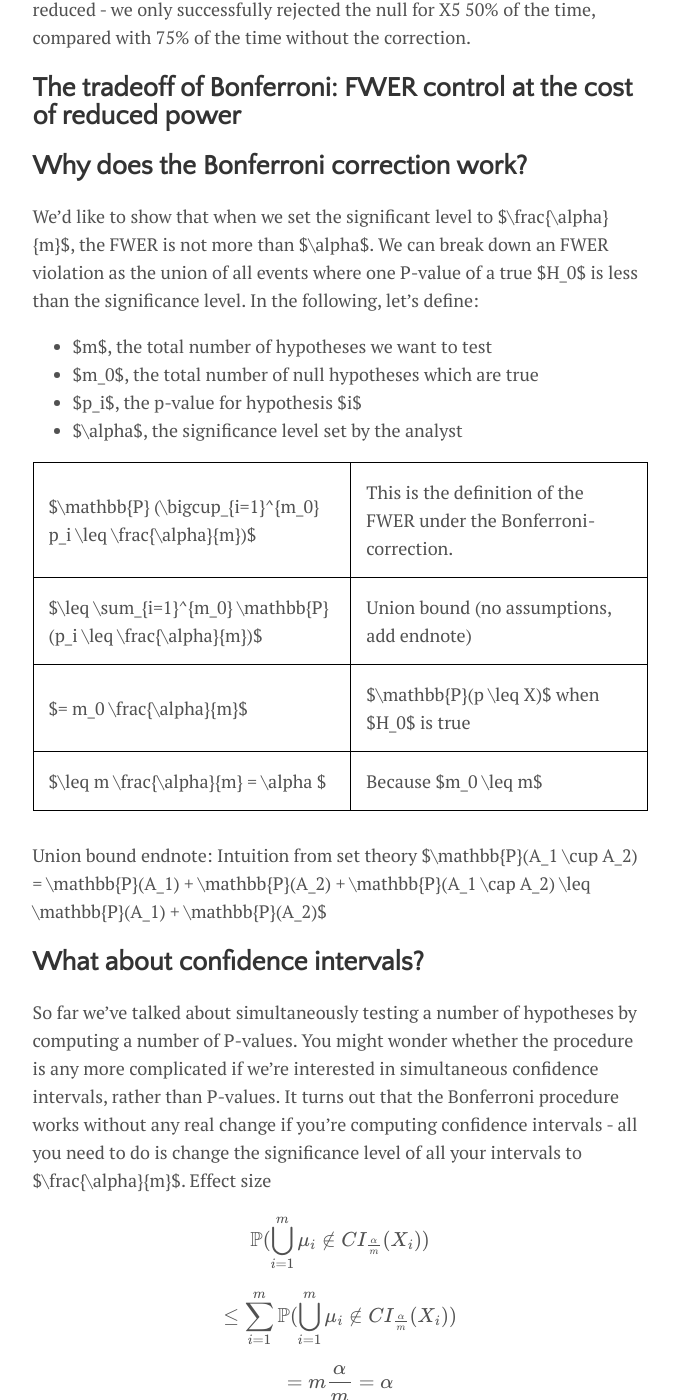
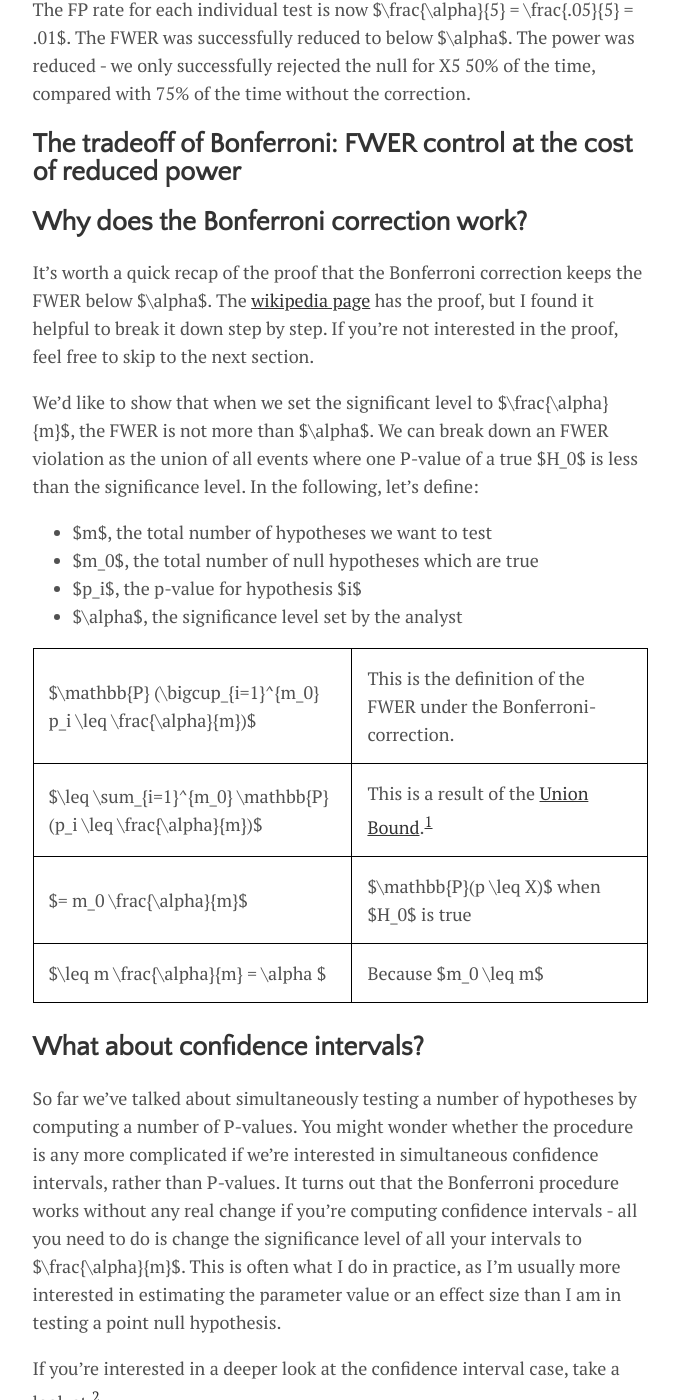
Before and after one commit to lmc2179/lmc2179.github.io, a Jekyll site: the page built from drafts/fwer.md, in a window 1280 px wide and 1400 px high, scrolled down 5493 px. Shown: the whole window, without its empty margins (300-979 px from the left). Built offline with Jekyll 4.4.1, drawn with Linux system fonts in a browser that asks for light colours; our own code applies the rules of GitHub Pages for plain Markdown files; formulas are drawn with MathJax 3; some of the changed text lies outside the part shown.

Commit message:
Update fwer.md

````diff
--- a/drafts/fwer.md
+++ b/drafts/fwer.md
@@ -10,6 +10,7 @@ Almost as soon as we start thinking of data analysis as opportunities to test hy
 
 - When we have an A/B test with more variants than just "Test" and "Control" and we want to compare them all to each other
 - When we want to compare the out-of-sample error rates of multiple machine learning models to each other
+- We want to known what happens when we choose one of the many possible subsets of features in a ML model
 - When we want to look at the significance of many coefficients in a multiple regression at the same time
 
 However, this needs to be handled more carefully than simply computing a pile of P-values and rejecting whichever ones are smaller than $\alpha$. For any given hypothesis test, we have a false positive rate of $\alpha$; we spend a lot of time making sure our test procedures keep the likelihood of a false positive below $\alpha$. But this guarantee *doesn't* hold up when we test multiple hypotheses.
@@ -159,6 +160,8 @@ The power was reduced - we only successfully rejected the null for X5 50% of the
 
 ## Why does the Bonferroni correction work?
 
+It's worth a quick recap of the proof that the Bonferroni correction keeps the FWER below $\alpha$. The [wikipedia page](https://en.wikipedia.org/wiki/Bonferroni_correction#Definition) has the proof, but I found it helpful to break it down step by step. If you're not interested in the proof, feel free to skip to the next section.
+
 We'd like to show that when we set the significant level to $\frac{\alpha}{m}$, the FWER is not more than $\alpha$. We can break down an FWER violation as the union of all events where one P-value of a true $H_0$ is less than the significance level. In the following, let's define:
 
 - $m$, the total number of hypotheses we want to test
@@ -168,24 +171,19 @@ We'd like to show that when we set the significant level to $\frac{\alpha}{m}$,
 
 |---|---|
 |  $\mathbb{P} (\bigcup_{i=1}^{m_0} p_i \leq \frac{\alpha}{m})$   | This is the definition of the FWER under the Bonferroni-correction. |
-| $\leq \sum_{i=1}^{m_0} \mathbb{P}(p_i \leq \frac{\alpha}{m})$     |  Union bound (no assumptions, add endnote) |
+| $\leq \sum_{i=1}^{m_0} \mathbb{P}(p_i \leq \frac{\alpha}{m})$     |  This is a result of the [Union Bound](https://en.wikipedia.org/wiki/Boole%27s_inequality).<sup>[1](#foot1)</sup> |
 |  $= m_0 \frac{\alpha}{m}$  |  $\mathbb{P}(p \leq X)$ when $H_0$ is true |
 | $\leq m \frac{\alpha}{m} = \alpha $ | Because $m_0 \leq m$ |
 
-Union bound endnote: Intuition from set theory $\mathbb{P}(A_1 \cup A_2) = \mathbb{P}(A_1) + \mathbb{P}(A_2) + \mathbb{P}(A_1 \cap A_2) \leq \mathbb{P}(A_1) + \mathbb{P}(A_2)$
-
 ## What about confidence intervals?
 
-So far we've talked about simultaneously testing a number of hypotheses by computing a number of P-values. You might wonder whether the procedure is any more complicated if we're interested in simultaneous confidence intervals, rather than P-values. It turns out that the Bonferroni procedure works without any real change if you're computing confidence intervals - all you need to do is change the significance level of all your intervals to $\frac{\alpha}{m}$. Effect size
+So far we've talked about simultaneously testing a number of hypotheses by computing a number of P-values. You might wonder whether the procedure is any more complicated if we're interested in simultaneous confidence intervals, rather than P-values. It turns out that the Bonferroni procedure works without any real change if you're computing confidence intervals - all you need to do is change the significance level of all your intervals to $\frac{\alpha}{m}$. This is often what I do in practice, as I'm usually more interested in estimating the parameter value or an effect size than I am in testing a point null hypothesis.
 
-$$\mathbb{P} (\bigcup_{i=1}^{m} \mu_i \notin CI_{\frac{\alpha}{m}}(X_i) )$$
-
-$$\leq \sum_{i=1}^{m} \mathbb{P}(\bigcup_{i=1}^{m} \mu_i \notin CI_{\frac{\alpha}{m}}(X_i) )$$
-
-$$= m \frac{\alpha}{m} = \alpha$$
-
+If you're interested in a deeper look at the confidence interval case, take a look at <sup>[2](#foot2)</sup>.
 
 ## A more powerful procedure for P-values: Bonferroni-Holm
+
+The Bonferroni correction has a lot going for it! It's easy to use
 
 ```python
 is_significant = multipletests(p_values, method='holm', alpha=.05)[0]
@@ -217,6 +215,21 @@ FWER is an intuitive analogue to the usual False Positive (Type I Error) rate. H
 
 **Criticism 2**: Type I error rates of point hypotheses are not what we care about. We care about high-quality estimates of the parameters. The problematic aspects of multiple comparisons disappear if we view them from a Bayesian Perspective and fit a hierarchical model that uses all the information in the data.
 
-This is one aspect of a broader criticism of NHST
+Since this is a criticism of the Type I erro paradigm, it's not just an issue with FWER, but is one aspect of a broader criticism of NHST. My favorite bit of writing on this is Andrew Gelman's [Why we don't (usually) need to worry about multiple comparisons](http://www.stat.columbia.edu/~gelman/research/published/multiple2f.pdf).
 
-http://www.stat.columbia.edu/~gelman/research/published/multiple2f.pdf
+## Summary of the useful results
+
+
+
+## Endnotes
+
+<a name="foot1">1</a>: Intuition from set theory $\mathbb{P}(A_1 \cup A_2) = \mathbb{P}(A_1) + \mathbb{P}(A_2) + \mathbb{P}(A_1 \cap A_2) \leq \mathbb{P}(A_1) + \mathbb{P}(A_2)$
+
+<a name="foot2">2</a>: Proof the the CI case
+$$\mathbb{P} (\bigcup_{i=1}^{m} \mu_i \notin CI_{\frac{\alpha}{m}}(X_i) )$$
+
+$$\leq \sum_{i=1}^{m} \mathbb{P}(\bigcup_{i=1}^{m} \mu_i \notin CI_{\frac{\alpha}{m}}(X_i) )$$
+
+$$= m \frac{\alpha}{m} = \alpha$$
+
+More generally, arbitrary contrasts https://sci2s.ugr.es/keel/pdf/algorithm/articulo/1961-Bonferroni_Dunn-JASA.pdf
````
